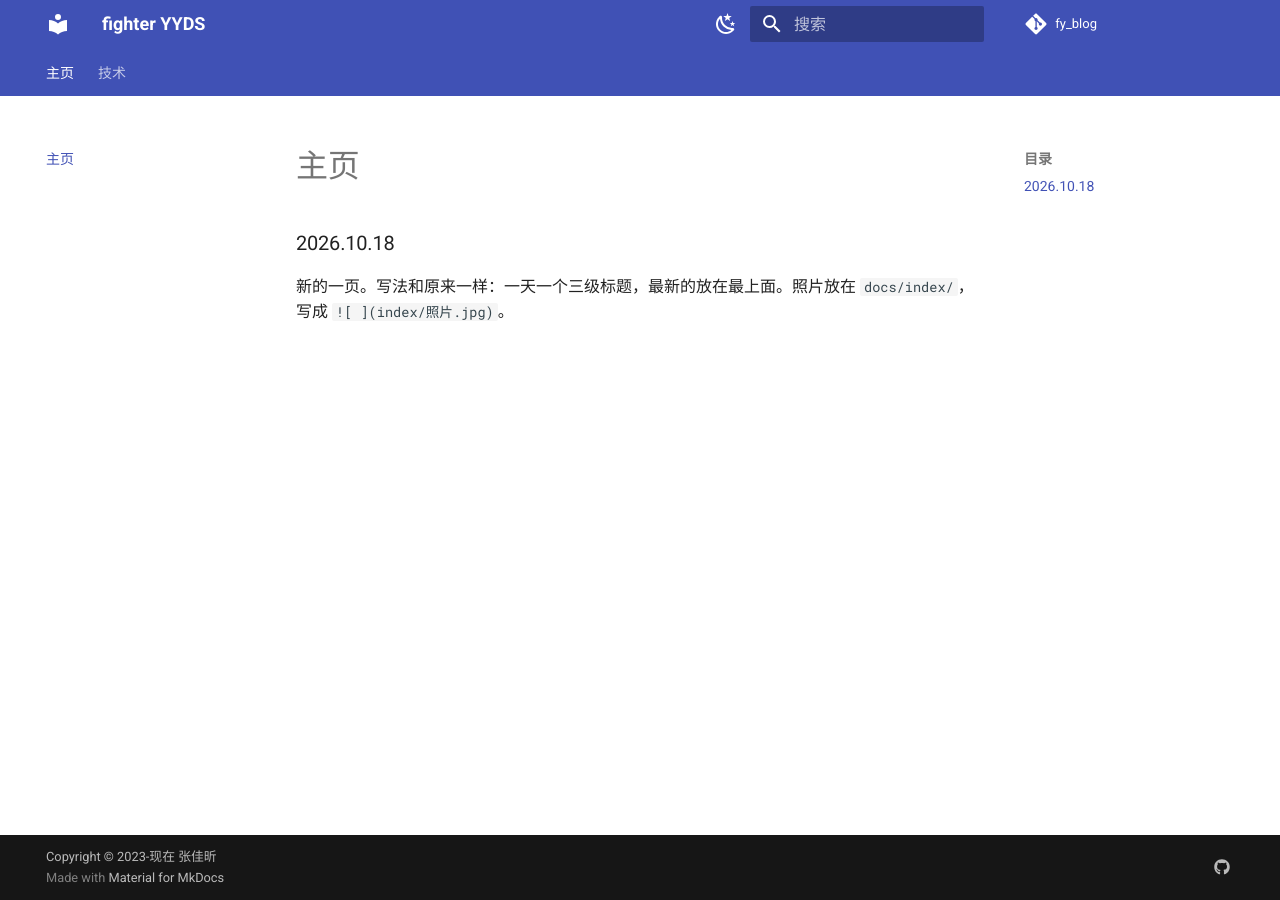
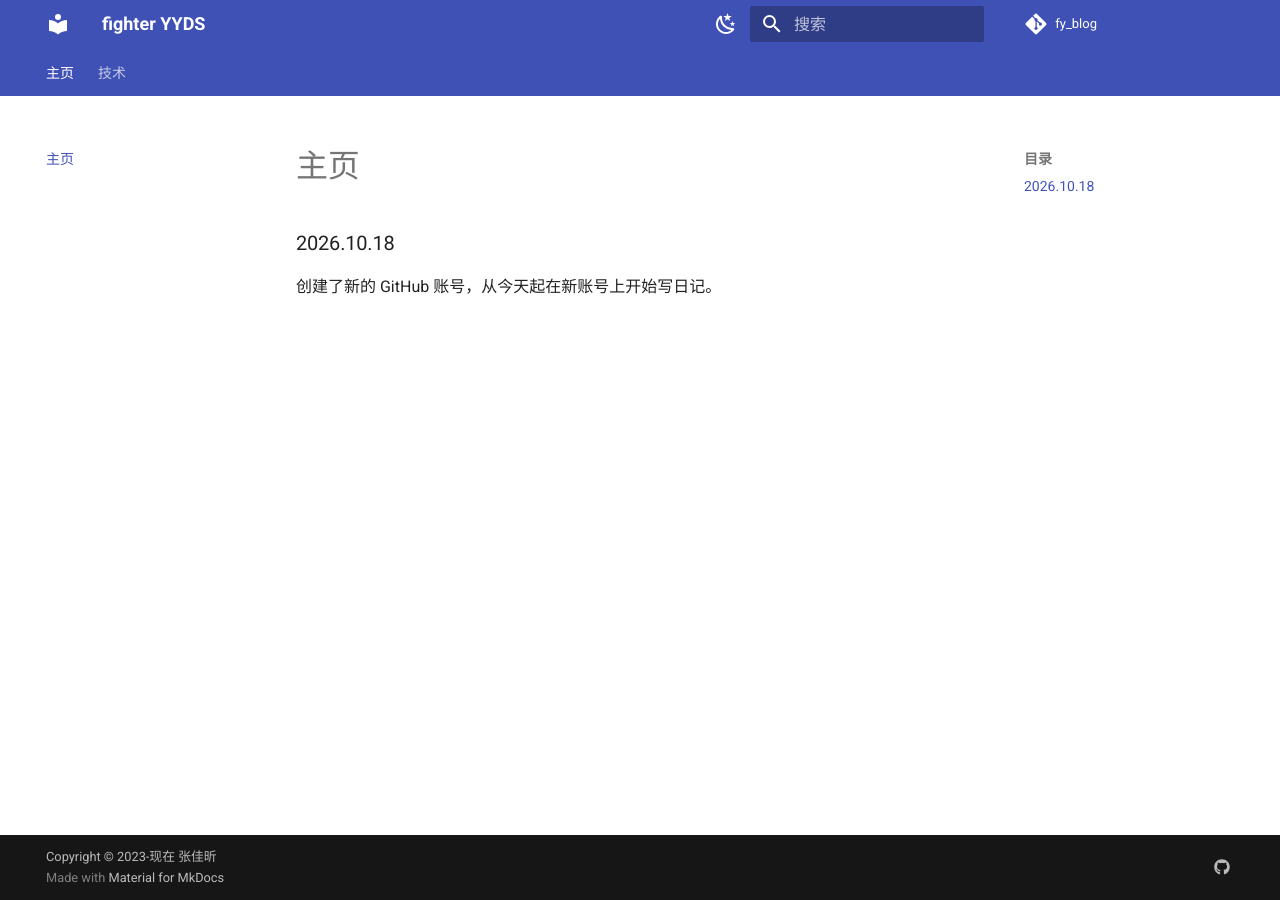
Before and after one commit to fighteryyds-creater/fy_blog, an MkDocs documentation site: the page built from docs/index.md, in a window 1280 px wide. Built offline with MkDocs 1.6.1 and Material for MkDocs 9.7.7, drawn with Linux system fonts in a browser that asks for light colours; comment, search, counter and statistics services are not loaded.

Commit message:
Rewrite today's diary entry.
The page now records starting the journal on the new GitHub account.

Co-authored-by: zjx1591715509 <zjx1591715509@gmail.com>

```diff
--- a/docs/index.md
+++ b/docs/index.md
@@ -1,3 +1,3 @@
 ### 2026.10.18
 
-新的一页。写法和原来一样：一天一个三级标题，最新的放在最上面。照片放在 `docs/index/`，写成 `![ ](index/照片.jpg)`。
+创建了新的 GitHub 账号，从今天起在新账号上开始写日记。
```
